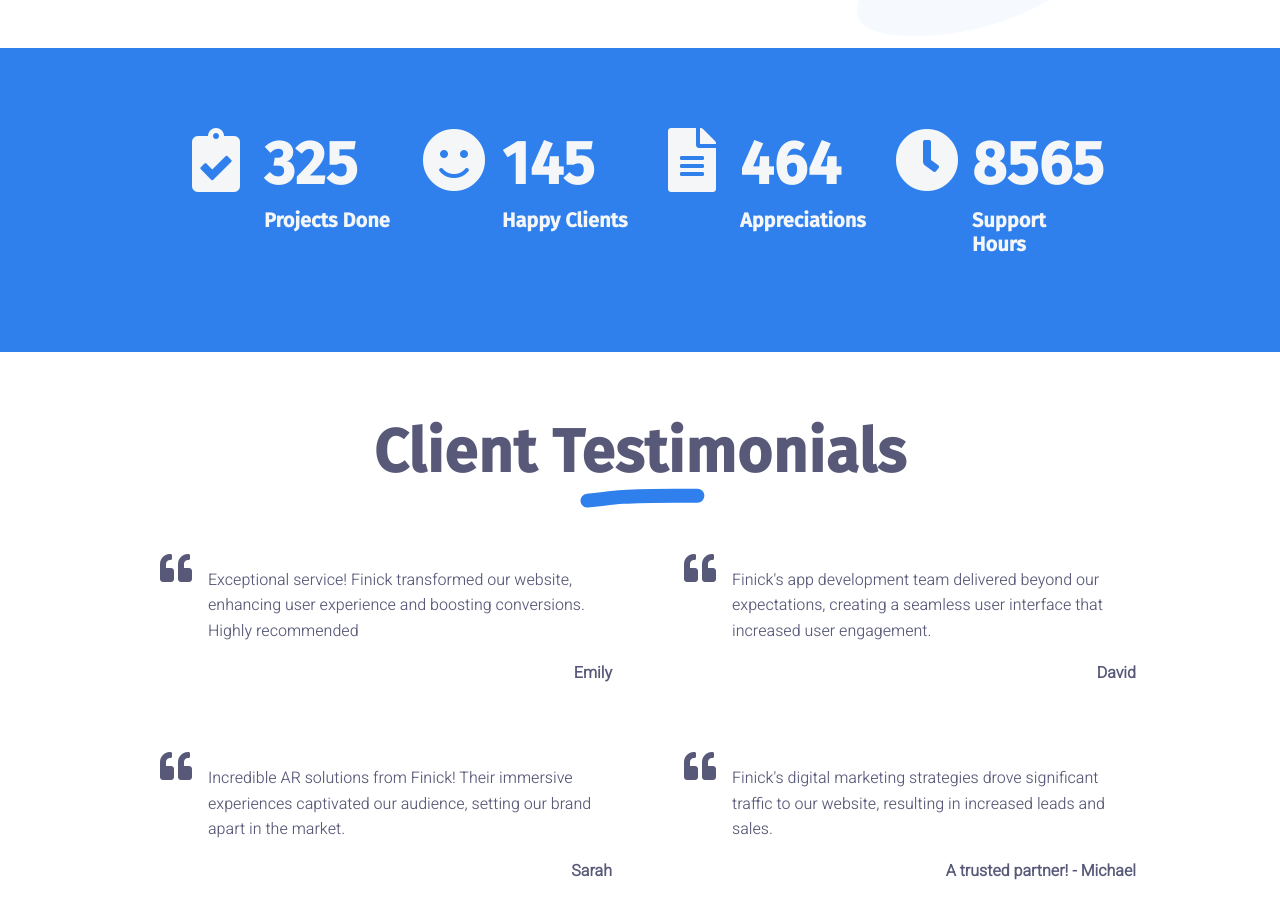
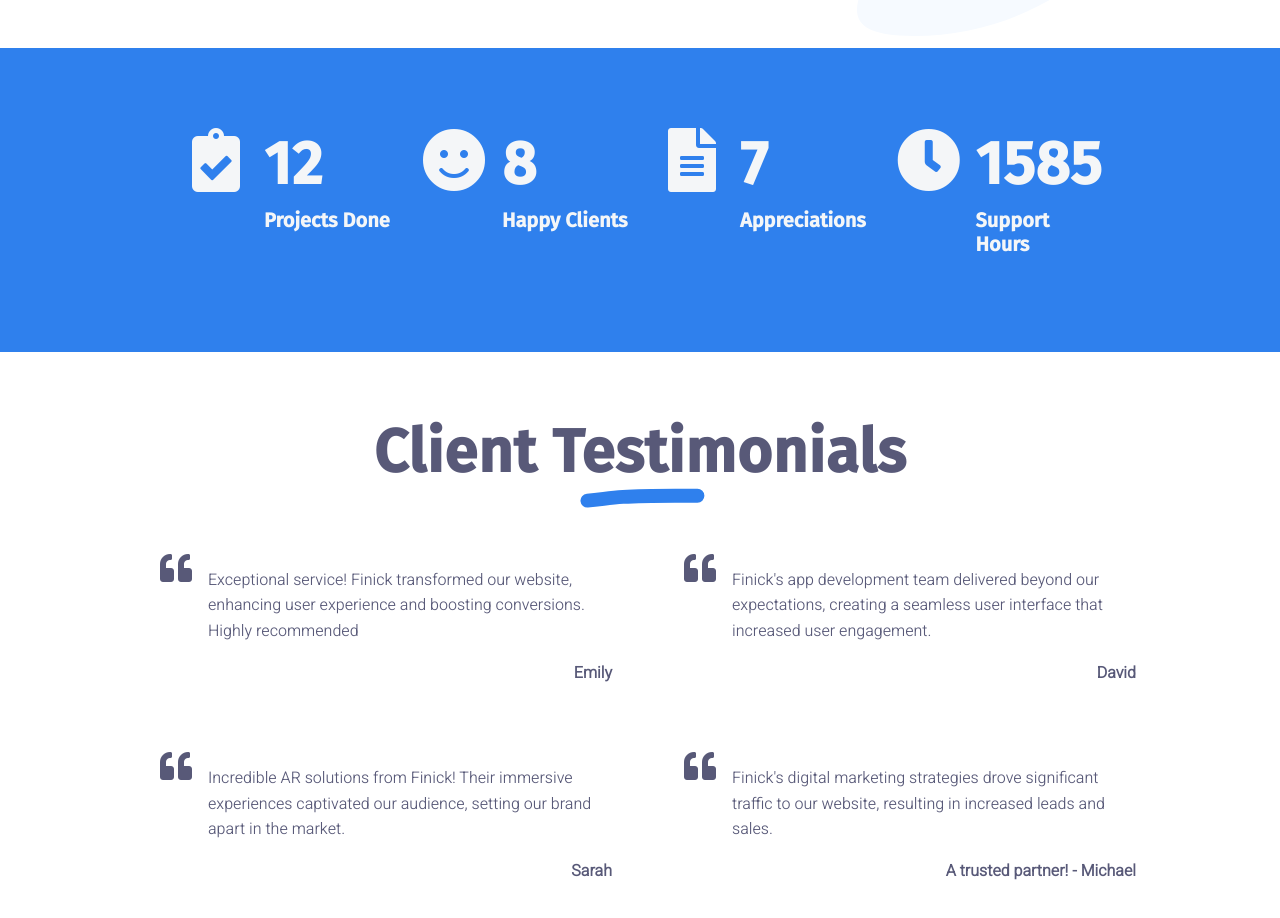
Before and after one commit to kuldeep-saini-5514/Anchil-Sir, a plain HTML site: page index.html in a window 1280 px wide. Shown: the part 2320-3238 px from the top of the page. Drawn offline with Linux system fonts and the light colour scheme.

Commit message:
Add files via upload

```diff
--- a/index.html
+++ b/index.html
@@ -387,7 +387,7 @@
                       <div
                         class="h2 mb-1 purecounter"
                         data-purecounter-start="0"
-                        data-purecounter-end="325"
+                        data-purecounter-end="12"
                         data-purecounter-duration="1"
                       >
                         12
@@ -403,7 +403,7 @@
                       <div
                         class="h2 mb-1 purecounter"
                         data-purecounter-start="0"
-                        data-purecounter-end="145"
+                        data-purecounter-end="8"
                         data-purecounter-duration="1"
                       >
                         8
@@ -419,7 +419,7 @@
                       <div
                         class="h2 mb-1 purecounter"
                         data-purecounter-start="0"
-                        data-purecounter-end="464"
+                        data-purecounter-end="7"
                         data-purecounter-duration="1"
                       >
                         7
@@ -435,7 +435,7 @@
                       <div
                         class="h2 mb-1 purecounter"
                         data-purecounter-start="0"
-                        data-purecounter-end="8565"
+                        data-purecounter-end="1585"
                         data-purecounter-duration="1"
                       >
                         1585
```
